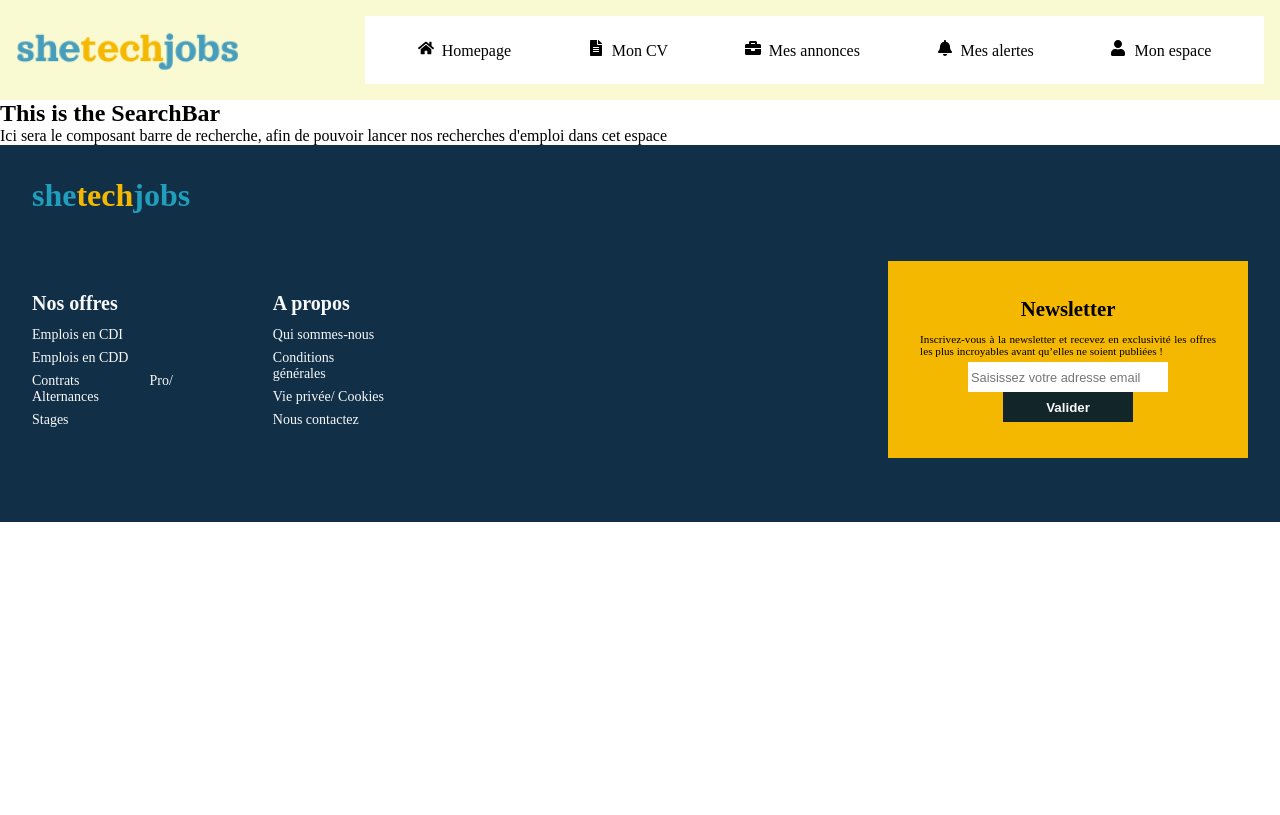
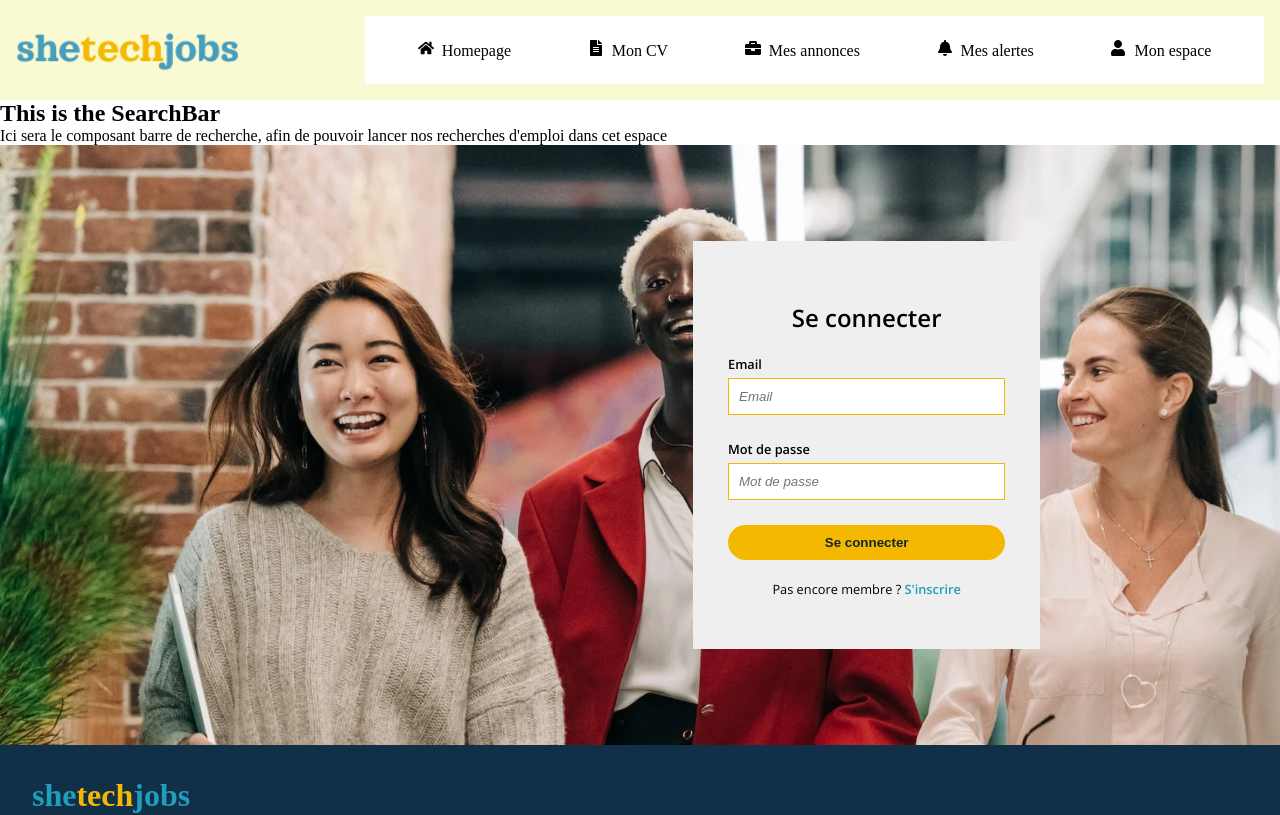
Before and after one commit to BEEBIKHAN/SheTechJobs, a React (Vite) app in the folder frontend/: page /connexion in a window 1280 px wide. Shown: the top 815 px of the page. Built offline with nearby package versions, Linux system fonts and the light colour scheme; a web font is replaced by a local one.

Commit message:
Page Connexion Front sans requete axios

```diff
--- a/frontend/src/components/Content.jsx
+++ b/frontend/src/components/Content.jsx
@@ -3,6 +3,7 @@ import Homepage from "../pages/Homepage";
 import SearchResult from "../pages/SearchResult";
 import AnnonceDetails from "../pages/AnnonceDetails";
 import RegisterCandidate from "../pages/RegisterCandidate";
+import Connexion from "../pages/Connexion";
 
 export default function Content() {
   return (
@@ -12,6 +13,7 @@ export default function Content() {
         <Route path="/search/:userResearch" element={<SearchResult />} />
         <Route path="/annonceDetails" element={<AnnonceDetails />} />
         <Route path="/registercandidate" element={<RegisterCandidate />} />
+        <Route path="/connexion" element={<Connexion />} />
       </Routes>
     </section>
   );
--- a/frontend/src/main.jsx
+++ b/frontend/src/main.jsx
@@ -6,6 +6,7 @@ import "./styles/homepage.css";
 import "./styles/footer.css";
 import "./styles/app.css";
 import "./styles/registercandidate.css";
+import "./styles/connexion.css";
 
 const root = ReactDOM.createRoot(document.getElementById("root"));
 
--- /dev/null
+++ b/frontend/src/pages/Connexion.jsx
@@ -0,0 +1,80 @@
+import { useState } from "react";
+import { useNavigate } from "react-router-dom";
+import axios from "axios";
+
+export default function Connexion() {
+  const [email, setEmail] = useState("");
+  const [password, setPassword] = useState("");
+  const [error, setError] = useState(false);
+
+  const navigate = useNavigate();
+
+  const navigateToHomepage = () => {
+    navigate("/");
+  };
+
+  const handleChangeEmail = (event) => {
+    setEmail(event.target.value);
+  };
+
+  const handleChangePassword = (event) => {
+    setPassword(event.target.value);
+  };
+
+  const sendLoggin = (event) => {
+    event.preventDefault();
+
+    axios
+      .post(
+        `${import.meta.env.Vite_BACKEND_URL}/connexion`,
+        {
+          email,
+          password,
+        },
+        {
+          withCredentials: true,
+        }
+      )
+      .then((response) => {
+        console.info(response);
+        setError(false);
+        navigateToHomepage();
+      })
+      .catch((err) => {
+        console.error(err);
+        setError(true);
+      });
+  };
+
+  console.info("Email :", email, "Password :", password);
+
+  return (
+    <div className="connexion" onSubmit={sendLoggin}>
+      <div className="imgConnexion" />
+      <div className="formConnexion">
+        <h2>Se connecter</h2>
+        <form>
+          <label htmlFor="email">Email</label>
+          <input type="text" placeholder="Email" onChange={handleChangeEmail} />
+          <label htmlFor="password">Mot de passe</label>
+          <input
+            type="text"
+            placeholder="Mot de passe"
+            onChange={handleChangePassword}
+          />
+          <button type="submit">Se connecter</button>
+
+          <p>
+            Pas encore membre ?<span> S'inscrire</span>
+          </p>
+
+          {error ? (
+            <p className="messages">Votre email ou password est incorrect ;(</p>
+          ) : (
+            ""
+          )}
+        </form>
+      </div>
+    </div>
+  );
+}
--- /dev/null
+++ b/frontend/src/styles/connexion.css
@@ -0,0 +1,101 @@
+.connexion {
+    display: flex;
+    flex-direction: column;
+    align-items: center;
+    font-family: var(--font-family-1);
+      }
+
+  .imgConnexion{
+    background-image: url(../assets/images/laughing.png);
+    background-size: cover;
+    height: 200px;
+    width: 100%;
+    }
+
+
+  .formConnexion {
+    display: flex;
+    flex-direction: column;
+    margin: 0 auto;
+    margin-top: 30px;
+    margin-bottom: 30px;
+    background-color: var(--color-background-gris);
+    width: 80%;
+
+  }
+  .formConnexion > h2 {
+    margin: 0 auto;
+    padding: 1.3rem;
+    font-size: 1.5rem;
+    font-weight: 1200;
+  }
+
+  .formConnexion > form {
+    display: flex;
+    flex-direction: column;
+    width: 80%;
+    margin: 0 auto;
+
+  }
+  .formConnexion > form > label {
+  font-size: 0.80rem;
+  font-weight: bold;
+  margin-bottom: 5px;
+  }
+
+  .formConnexion > form > input {
+    padding: 10px;
+    border: none;
+    font-style: italic;
+    margin-bottom: 25px;
+    border: 1px solid var(--color-orange);
+  }
+
+  .formConnexion > form > p {
+    font-size: 0.8rem;
+    margin: 0 auto;
+    text-align: center;
+    margin-bottom: 0.70rem;
+  }
+
+  .formConnexion > form > p > span {
+    color: var(--color-bleu-inter);
+    font-weight: bold;
+  }
+
+  .formConnexion> form > button {
+    background-color: var(--color-orange);
+    color: var(--color-text);
+    font-weight: bolder;
+    border-radius: 20px;
+    padding: 10px;
+    border: none;
+    margin-bottom: 20px;
+  }
+  .messages {
+    font-weight: bolder;
+  }
+
+
+@media (min-width: 620px) {
+.connexion {
+  background-image: url(../assets/images/laughing.png);
+  height:600px;
+  display: flex;
+  flex-direction: row;
+  }
+
+  .imgConnexion{
+    background-image: none;
+    }
+
+    .formConnexion {
+      width: 50%;
+    margin-right: 15rem;
+    padding: 40px 0;
+    }
+    .formConnexion > form > button {
+      padding: 10px;
+    }
+
+  }
```
